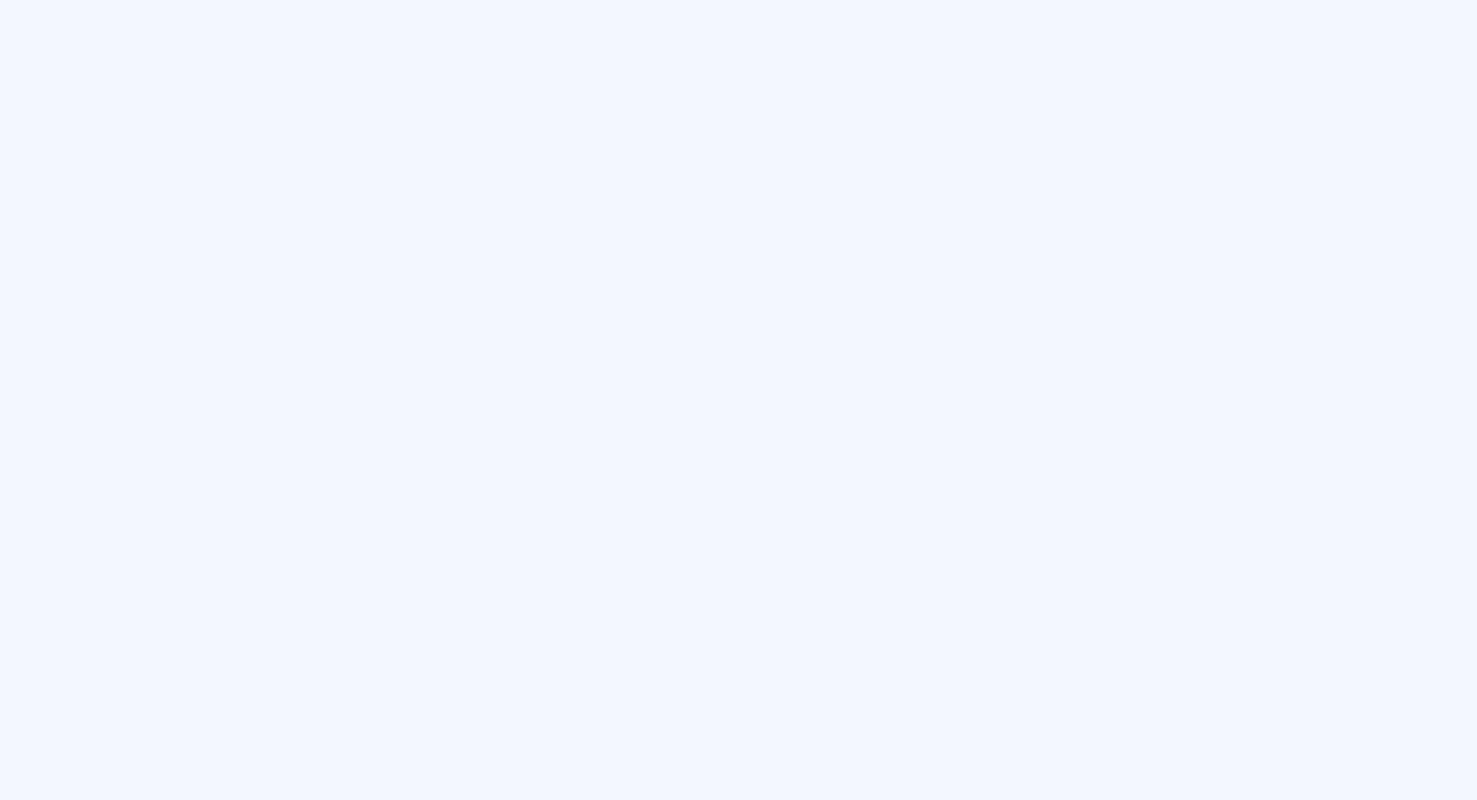
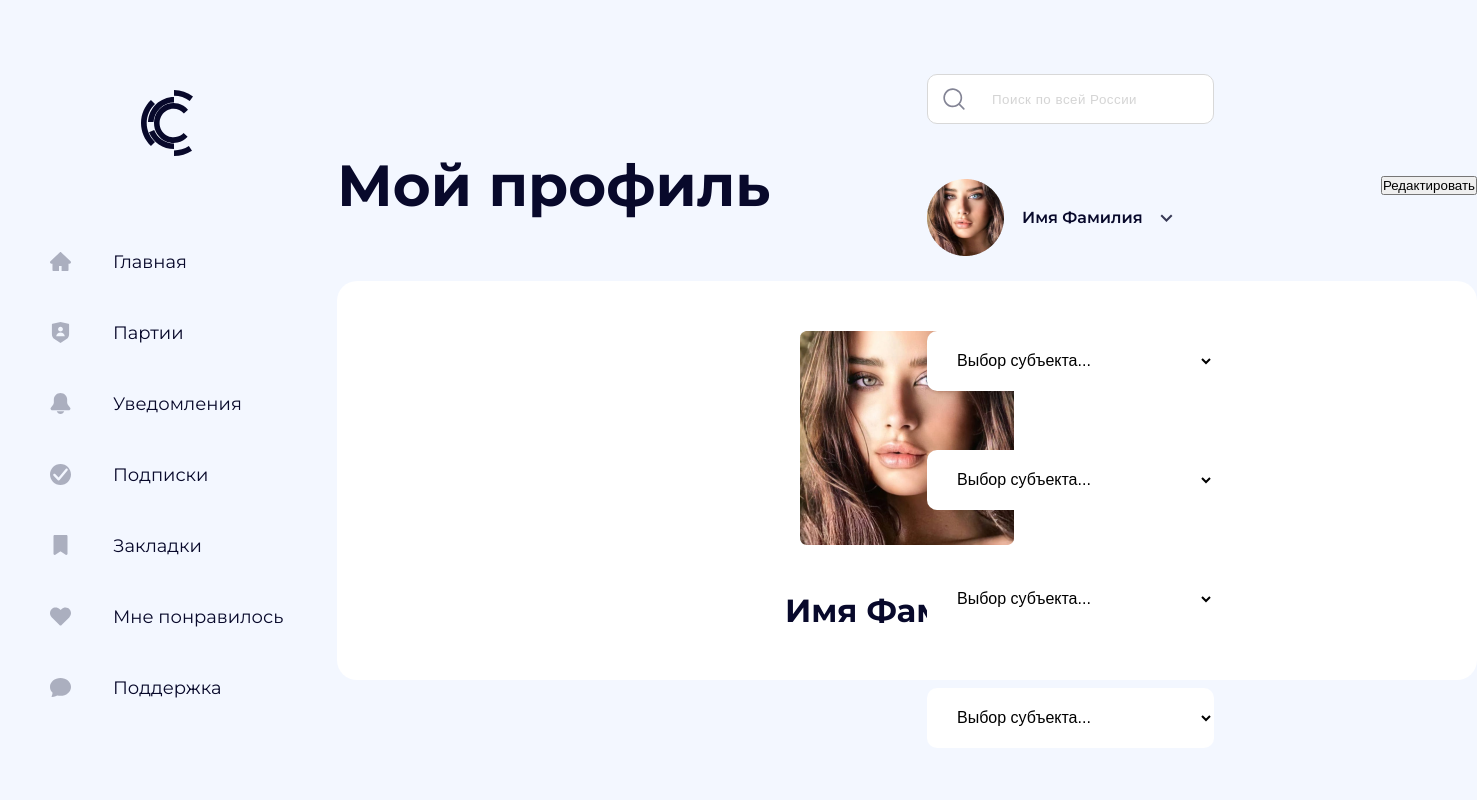
Before and after one commit to ASharksss/ProCountry-v2, a React (Create React App) app in the folder frontend/: page /myProfile in a window 1280 px wide. Before the commit this address had no page. Shown: the top 800 px of the page, 1477 px wide, since content can reach past the window. Built offline with nearby package versions, Linux system fonts and the light colour scheme; a web font is replaced by a local one.

Commit message:
little some

```diff
--- a/frontend/src/App.js
+++ b/frontend/src/App.js
@@ -11,6 +11,8 @@
 import SupportPage from "./pages/SupportPage/SupportPage";
 import Error400 from "./pages/errors/Error400";
 import Error500 from "./pages/errors/Error500";
+import Notifications from "./pages/notifications/notifications";
+import MyProfilePage from "./pages/profilePages/myProfilePage";
 
 
 function App() {
@@ -20,19 +22,25 @@
         <Routes>
           <Route path='/' element={<Layout/>}>
             <Route path='/' element={<Home/>}/>
-            <Route path='/institute' element={<TablePage title={'Школы'} path={'/institute/institutePage'}/>}/>
-            <Route path='/institutePage' element={<InstitutePage institute_title={'Название категории'}/>}/>
-            <Route path='/subjects' element={<TablePage path={'/subjects/subjectPage'} title={'Дочерние субъекты'} subtitle={'Дочерние субъекты выбранной территории'}/>}/>
-            <Route path='/parts' element={<TablePage path={'/parts/partPage'} title={'Партии'} subtitle={'Зарегистрированные политические партии выбранной территории'}/>}/>
+            <Route path='/institutes' element={<TablePage title={'Школы'}/>}/>
+            <Route path='/institutes/institutePage' element={<InstitutePage institute_title={'Название категории'}/>}/>
+            <Route path='/subjects' element={<TablePage path={'/subjects/subjectPage'} title={'Дочерние субъекты'}
+                                                        subtitle={'Дочерние субъекты выбранной территории'}/>}/>
+            <Route path='/parts' element={<TablePage path={'/parts/partPage'} title={'Партии'}
+                                                     subtitle={'Зарегистрированные политические партии выбранной территории'}/>}/>
             <Route path='/parts/partPage' element={<PartPage text={'Название Партии'}/>}/>
             <Route path='/parts/partPage/partPerson' element={<PartPersonPage text={'Название Партии'}/>}/>
             <Route path='/Subscriptions' element={<SubscriptionsPage/>}/>
-            <Route path='/MarkerPage' element={<MarkerPage/>}/>
+            <Route path='/notifications' element={<Notifications/>}/>
             <Route path='/MarkerPage' element={<MarkerPage/>}/>
             <Route path='/support' element={<SupportPage/>}/>
+            <Route path='/myProfile' element={<MyProfilePage/>}/>
+
+
+
+
             <Route path='/404' element={<Error400/>}/>
             <Route path='/500' element={<Error500/>}/>
-
           </Route>
         </Routes>
       </div>
--- a/frontend/src/components/leftSidebar/leftSidebar.jsx
+++ b/frontend/src/components/leftSidebar/leftSidebar.jsx
@@ -28,10 +28,10 @@
             <img src={part} alt="" className="sidebar_menu-icon"/>
             <p>Партии</p>
           </NavLink>
-          <a href='frontend/src/components/leftSidebar/leftSidebar#' className='link sidebar_menu-item'>
+          <NavLink to='/notifications' className='link sidebar_menu-item'>
             <img src={notice} alt="" className="sidebar_menu-icon"/>
             <p>Уведомления</p>
-          </a>
+          </NavLink>
           <NavLink to='/Subscriptions' className='link sidebar_menu-item'>
             <img src={subscription} alt="" className="sidebar_menu-icon"/>
             <p>Подписки</p>
--- /dev/null
+++ b/frontend/src/components/profileCard/profileCard.css
@@ -0,0 +1,19 @@
+.profileCard {
+    text-align: center;
+    width: 1140px;
+    background-color: white;
+    border-radius: 20px;
+    padding-top: 50px;
+    padding-bottom: 50px;
+}
+
+.profileCard_avatar {
+    width: 214px;
+    height: 214px;
+    margin-bottom: 42px;
+}
+
+.profileCard_username {
+    font-family: Montserrat-Bold;
+    font-size: 32px;
+}
--- /dev/null
+++ b/frontend/src/components/profileCard/profileCard.jsx
@@ -0,0 +1,14 @@
+import React from 'react';
+import './profileCard.css'
+import user_avatar from "../../asserts/icons/user_avatar.png";
+
+const ProfileCard = () => {
+  return (
+    <div className='profileCard'>
+      <img src={user_avatar} alt='' className='profileCard_avatar'/>
+      <h1 className='profileCard_username'> Имя Фамилия </h1>
+    </div>
+  );
+};
+
+export default ProfileCard;
--- /dev/null
+++ b/frontend/src/pages/profilePages/myProfilePage.jsx
@@ -0,0 +1,17 @@
+import React from 'react';
+import './profiles.css'
+import ProfileCard from "../../components/profileCard/profileCard";
+
+const MyProfilePage = () => {
+  return (
+    <div className='myProfilePage'>
+      <div className="myProfilePage_header">
+        <h1 className='myProfilePage_header-title'>Мой профиль</h1>
+        <button>Редактировать</button>
+      </div>
+
+      <ProfileCard/>
+    </div>
+  );
+};
+export default MyProfilePage;
--- /dev/null
+++ b/frontend/src/pages/profilePages/profiles.css
@@ -0,0 +1,12 @@
+.myProfilePage_header {
+    display: flex;
+    justify-content: space-between;
+    align-items: center;
+    margin-top: 150px;
+    margin-bottom: 60px;
+}
+
+.myProfilePage_header-title {
+    font-size: 58px;
+    font-family: Montserrat-Bold;
+}
```
Also changed, not shown: frontend/src/asserts/icons/user_avatar.png (added).
